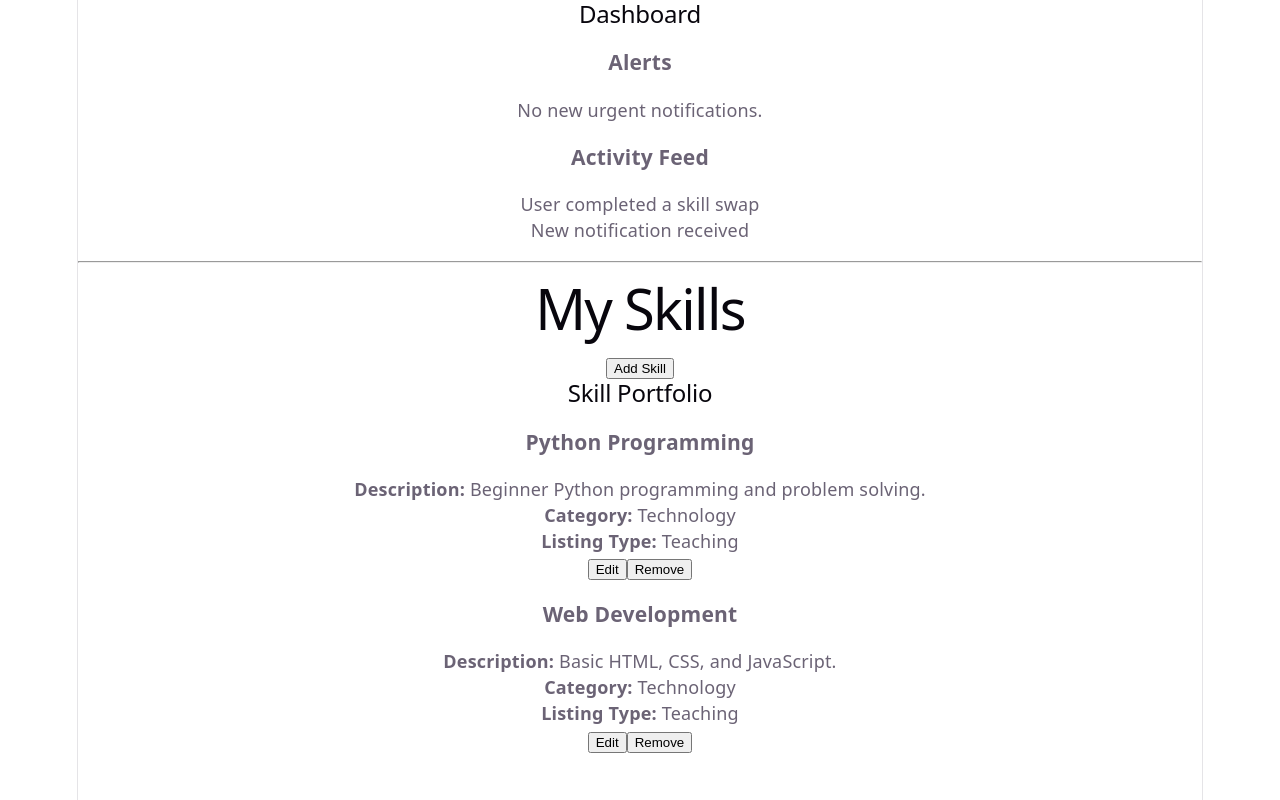
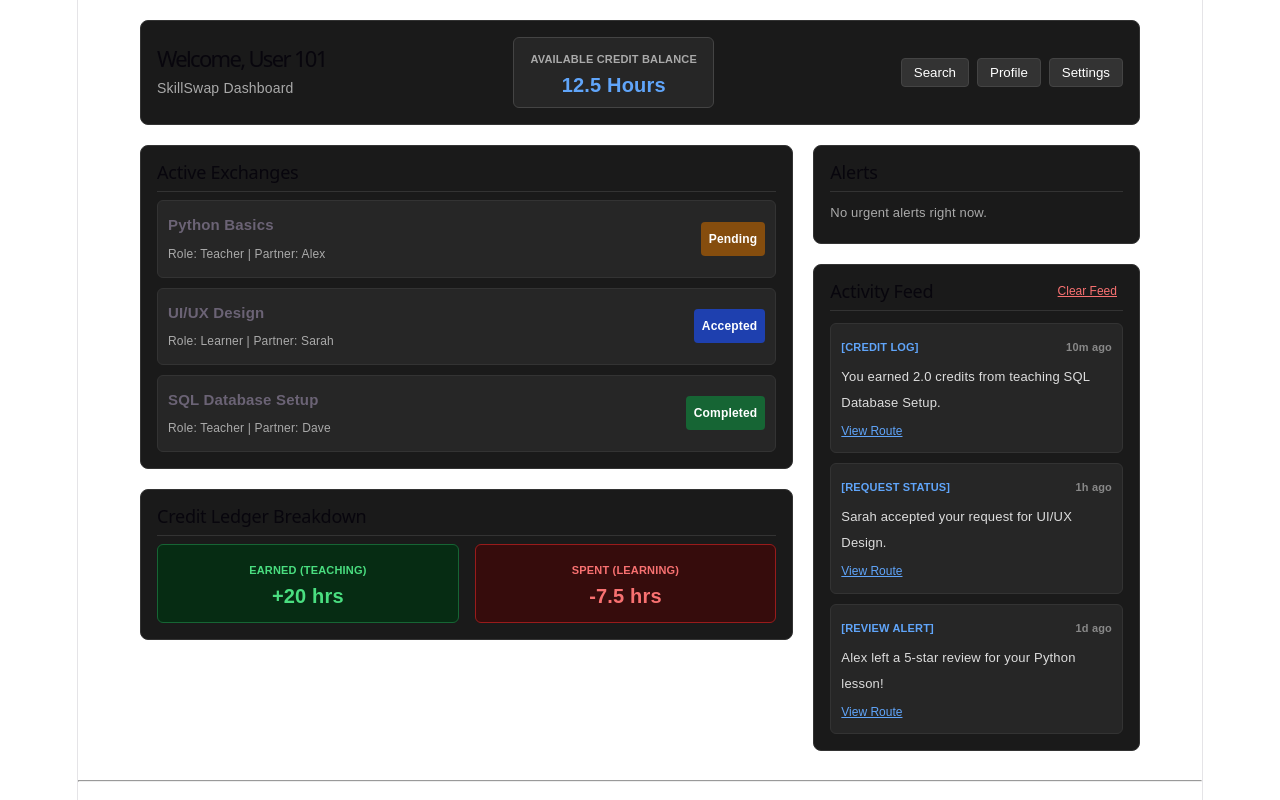
Before and after one commit to A-perez2265/BAAMM, a React (Vite) app: page / in a window 1280 px wide. Shown: the top 800 px of the page. Built offline with nearby package versions, Linux system fonts and the light colour scheme.

Commit message:
feat(dashboard): add base-functional UI layout for REQ-5.4.1 through REQ-5.4.6

```diff
--- a/src/components/ActivityFeed.jsx
+++ b/src/components/ActivityFeed.jsx
@@ -1,11 +1,71 @@
+import React, { useState } from 'react';
+
 export default function ActivityFeed() {
+  const [notifications, setNotifications] = useState([
+    {
+      id: 101,
+      category: "Credit Log",
+      message: "You earned 2.0 credits from teaching SQL Database Setup.",
+      timestamp: "10m ago",
+      route: "/exchanges/3"
+    },
+    {
+      id: 102,
+      category: "Request Status",
+      message: "Sarah accepted your request for UI/UX Design.",
+      timestamp: "1h ago",
+      route: "/exchanges/2"
+    },
+    {
+      id: 103,
+      category: "Review Alert",
+      message: "Alex left a 5-star review for your Python lesson!",
+      timestamp: "1d ago",
+      route: "/profile/alex"
+    }
+  ]);
+
   return (
-    <div className="activity-feed">
-      <h3>Activity Feed</h3>
-      <ul style={{ listStyleType: 'none', padding: 0 }}>
-        <li>User completed a skill swap</li>
-        <li>New notification received</li>
-      </ul>
-    </div>
+    <section style={{ padding: '16px', border: '1px solid #333', borderRadius: '8px', backgroundColor: '#1a1a1a' }}>
+      <div style={{ display: 'flex', justifyContent: 'space-between', alignItems: 'center', marginBottom: '12px', borderBottom: '1px solid #333', paddingBottom: '8px' }}>
+        <h2 style={{ margin: 0, fontSize: '18px' }}>Activity Feed</h2>
+        {notifications.length > 0 && (
+          <button
+            onClick={() => setNotifications([])}
+            style={{ background: 'none', border: 'none', color: '#f87171', fontSize: '12px', cursor: 'pointer', textDecoration: 'underline' }}
+          >
+            Clear Feed
+          </button>
+        )}
+      </div>
+
+      {/* REQ-5.4.6: Empty State */}
+      {notifications.length === 0 ? (
+        <div style={{ padding: '20px', textAlign: 'center', border: '1px dashed #444', borderRadius: '6px', color: '#888', backgroundColor: '#262626' }}>
+          <p style={{ margin: 0, fontSize: '14px', fontWeight: 'bold' }}>No active notifications</p>
+          <p style={{ margin: '4px 0 0 0', fontSize: '12px' }}>Your feed is clean!</p>
+        </div>
+      ) : (
+        <div style={{ display: 'flex', flexDirection: 'column', gap: '10px' }}>
+          {notifications.map((n) => (
+            <div key={n.id} style={{ padding: '10px', border: '1px solid #333', borderRadius: '6px', backgroundColor: '#262626' }}>
+              {/* REQ-5.4.4 Category Indicator */}
+              <div style={{ display: 'flex', justifyContent: 'space-between', fontSize: '11px', fontWeight: 'bold', marginBottom: '4px' }}>
+                <span style={{ color: '#60a5fa', textTransform: 'uppercase' }}>[{n.category}]</span>
+                <span style={{ color: '#888' }}>{n.timestamp}</span>
+              </div>
+              <p style={{ margin: 0, fontSize: '13px', color: '#ddd' }}>{n.message}</p>
+              {/* REQ-5.4.6 Navigation Action */}
+              <button
+                onClick={() => alert(`Navigating to route: ${n.route}`)}
+                style={{ background: 'none', border: 'none', color: '#60a5fa', fontSize: '12px', cursor: 'pointer', textDecoration: 'underline', padding: 0, marginTop: '6px' }}
+              >
+                View Route
+              </button>
+            </div>
+          ))}
+        </div>
+      )}
+    </section>
   );
 }
--- a/src/components/Alerts.jsx
+++ b/src/components/Alerts.jsx
@@ -1,8 +1,10 @@
+import React from 'react';
+
 export default function Alerts() {
   return (
-    <div className="alerts">
-      <h3>Alerts</h3>
-      <p>No new urgent notifications.</p>
-    </div>
+    <section style={{ padding: '16px', border: '1px solid #333', borderRadius: '8px', backgroundColor: '#1a1a1a' }}>
+      <h2 style={{ marginTop: 0, borderBottom: '1px solid #333', paddingBottom: '8px', fontSize: '18px' }}>Alerts</h2>
+      <p style={{ margin: 0, fontSize: '13px', color: '#aaa' }}>No urgent alerts right now.</p>
+    </section>
   );
 }
--- a/src/pages/DashboardPage.jsx
+++ b/src/pages/DashboardPage.jsx
@@ -1,12 +1,117 @@
+import React, { useState } from 'react';
 import ActivityFeed from '../components/ActivityFeed';
 import Alerts from '../components/Alerts';
 
 export default function DashboardPage() {
+  const [user] = useState({
+    name: "User 101",
+    creditBalance: 12.5,
+    earnedCredits: 20.0,
+    spentCredits: 7.5
+  });
+
+  const [exchanges] = useState([
+    { id: 1, title: "Python Basics", role: "Teacher", partner: "Alex", status: "Pending" },
+    { id: 2, title: "UI/UX Design", role: "Learner", partner: "Sarah", status: "Accepted" },
+    { id: 3, title: "SQL Database Setup", role: "Teacher", partner: "Dave", status: "Completed" }
+  ]);
+
   return (
-    <div className="dashboard-page">
-      <h2>Dashboard</h2>
-      <Alerts />
-      <ActivityFeed />
+    <div style={{ maxWidth: '1000px', margin: '0 auto', padding: '20px', fontFamily: 'sans-serif', textAlign: 'left' }}>
+
+      {/* REQ-5.4.1: Credit & Navigation Header */}
+      <header style={{
+        display: 'flex',
+        justifyContent: 'space-between',
+        alignItems: 'center',
+        padding: '16px',
+        border: '1px solid #333',
+        borderRadius: '8px',
+        marginBottom: '20px',
+        backgroundColor: '#1a1a1a'
+      }}>
+        <div>
+          <h1 style={{ margin: 0, fontSize: '22px' }}>Welcome, {user.name}</h1>
+          <p style={{ margin: '4px 0 0 0', color: '#aaa', fontSize: '14px' }}>SkillSwap Dashboard</p>
+        </div>
+
+        <div style={{ padding: '8px 16px', border: '1px solid #444', borderRadius: '6px', textAlign: 'center', backgroundColor: '#262626' }}>
+          <span style={{ fontSize: '11px', display: 'block', color: '#aaa', textTransform: 'uppercase', fontWeight: 'bold' }}>
+            Available Credit Balance
+          </span>
+          <strong style={{ fontSize: '20px', color: '#60a5fa' }}>{user.creditBalance} Hours</strong>
+        </div>
+
+        <nav style={{ display: 'flex', gap: '8px' }}>
+          <button style={{ padding: '6px 12px', cursor: 'pointer', borderRadius: '4px', border: '1px solid #444', background: '#333', color: '#fff' }}>Search</button>
+          <button style={{ padding: '6px 12px', cursor: 'pointer', borderRadius: '4px', border: '1px solid #444', background: '#333', color: '#fff' }}>Profile</button>
+          <button style={{ padding: '6px 12px', cursor: 'pointer', borderRadius: '4px', border: '1px solid #444', background: '#333', color: '#fff' }}>Settings</button>
+        </nav>
+      </header>
+
+      {/* Grid Layout */}
+      <div style={{ display: 'grid', gridTemplateColumns: '2fr 1fr', gap: '20px' }}>
+
+        {/* Left Column */}
+        <div style={{ display: 'flex', flexDirection: 'column', gap: '20px' }}>
+
+          {/* REQ-5.4.2: Active Exchange Overview */}
+          <section style={{ padding: '16px', border: '1px solid #333', borderRadius: '8px', backgroundColor: '#1a1a1a' }}>
+            <h2 style={{ marginTop: 0, borderBottom: '1px solid #333', paddingBottom: '8px', fontSize: '18px' }}>Active Exchanges</h2>
+            <div style={{ display: 'flex', flexDirection: 'column', gap: '10px' }}>
+              {exchanges.map((ex) => (
+                <div key={ex.id} style={{
+                  display: 'flex',
+                  justifyContent: 'space-between',
+                  alignItems: 'center',
+                  padding: '10px',
+                  border: '1px solid #333',
+                  borderRadius: '6px',
+                  backgroundColor: '#262626'
+                }}>
+                  <div>
+                    <strong style={{ fontSize: '15px' }}>{ex.title}</strong>
+                    <div style={{ fontSize: '12px', color: '#aaa', marginTop: '2px' }}>Role: {ex.role} | Partner: {ex.partner}</div>
+                  </div>
+                  <span style={{
+                    fontSize: '12px',
+                    padding: '4px 8px',
+                    borderRadius: '4px',
+                    fontWeight: 'bold',
+                    backgroundColor: ex.status === 'Pending' ? '#854d0e' : ex.status === 'Accepted' ? '#1e40af' : '#166534',
+                    color: '#fff'
+                  }}>
+                    {ex.status}
+                  </span>
+                </div>
+              ))}
+            </div>
+          </section>
+
+          {/* REQ-5.4.5: Transaction Ledger Tracking */}
+          <section style={{ padding: '16px', border: '1px solid #333', borderRadius: '8px', backgroundColor: '#1a1a1a' }}>
+            <h2 style={{ marginTop: 0, borderBottom: '1px solid #333', paddingBottom: '8px', fontSize: '18px' }}>Credit Ledger Breakdown</h2>
+            <div style={{ display: 'grid', gridTemplateColumns: '1fr 1fr', gap: '16px', textAlign: 'center' }}>
+              <div style={{ padding: '12px', border: '1px solid #166534', borderRadius: '6px', backgroundColor: '#062c13' }}>
+                <span style={{ fontSize: '11px', color: '#4ade80', display: 'block', textTransform: 'uppercase', fontWeight: 'bold' }}>Earned (Teaching)</span>
+                <strong style={{ fontSize: '20px', color: '#4ade80' }}>+{user.earnedCredits} hrs</strong>
+              </div>
+              <div style={{ padding: '12px', border: '1px solid #991b1b', borderRadius: '6px', backgroundColor: '#360c0c' }}>
+                <span style={{ fontSize: '11px', color: '#f87171', display: 'block', textTransform: 'uppercase', fontWeight: 'bold' }}>Spent (Learning)</span>
+                <strong style={{ fontSize: '20px', color: '#f87171' }}>-{user.spentCredits} hrs</strong>
+              </div>
+            </div>
+          </section>
+
+        </div>
+
+        {/* Right Column */}
+        <div style={{ display: 'flex', flexDirection: 'column', gap: '20px' }}>
+          <Alerts />
+          <ActivityFeed />
+        </div>
+
+      </div>
     </div>
   );
 }
```
